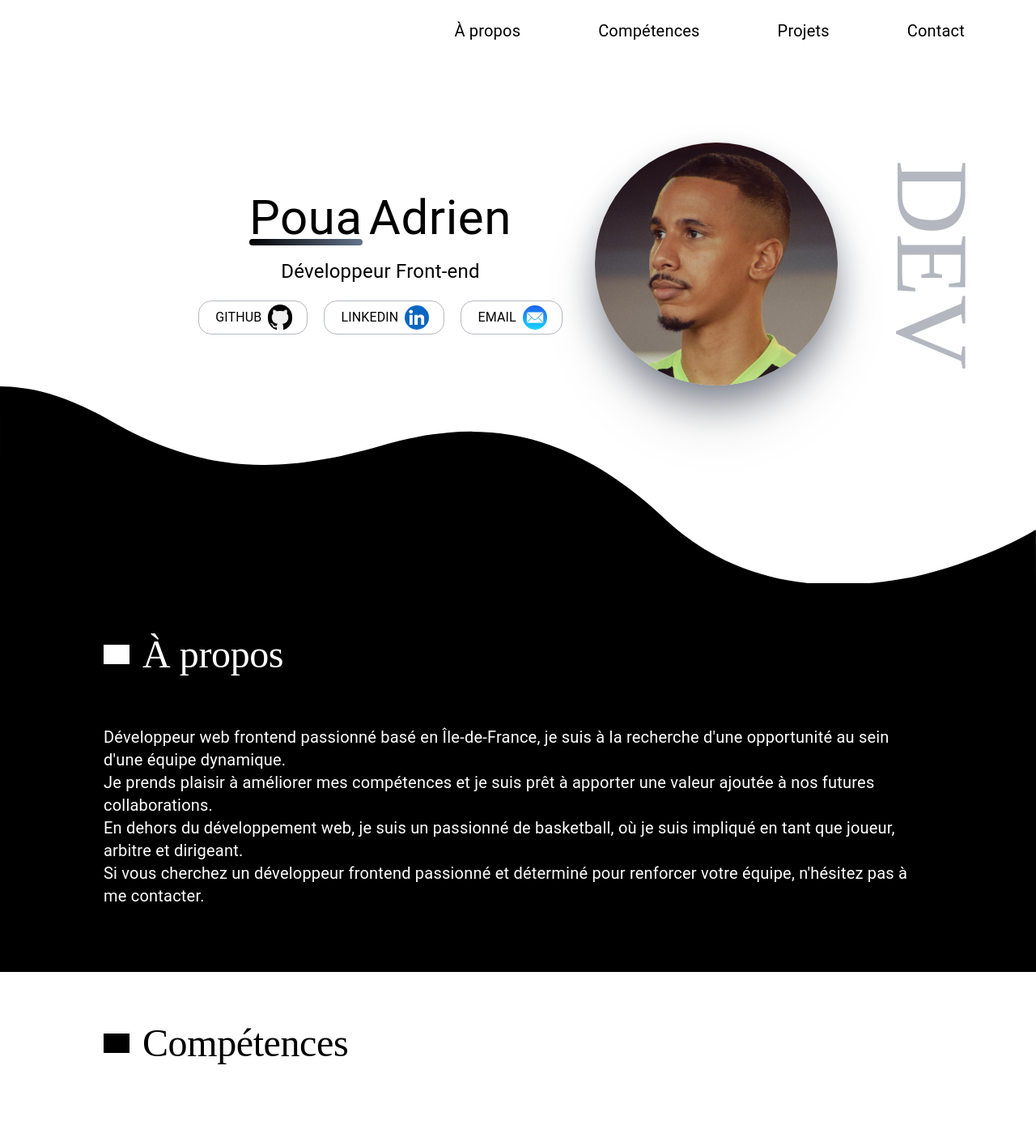
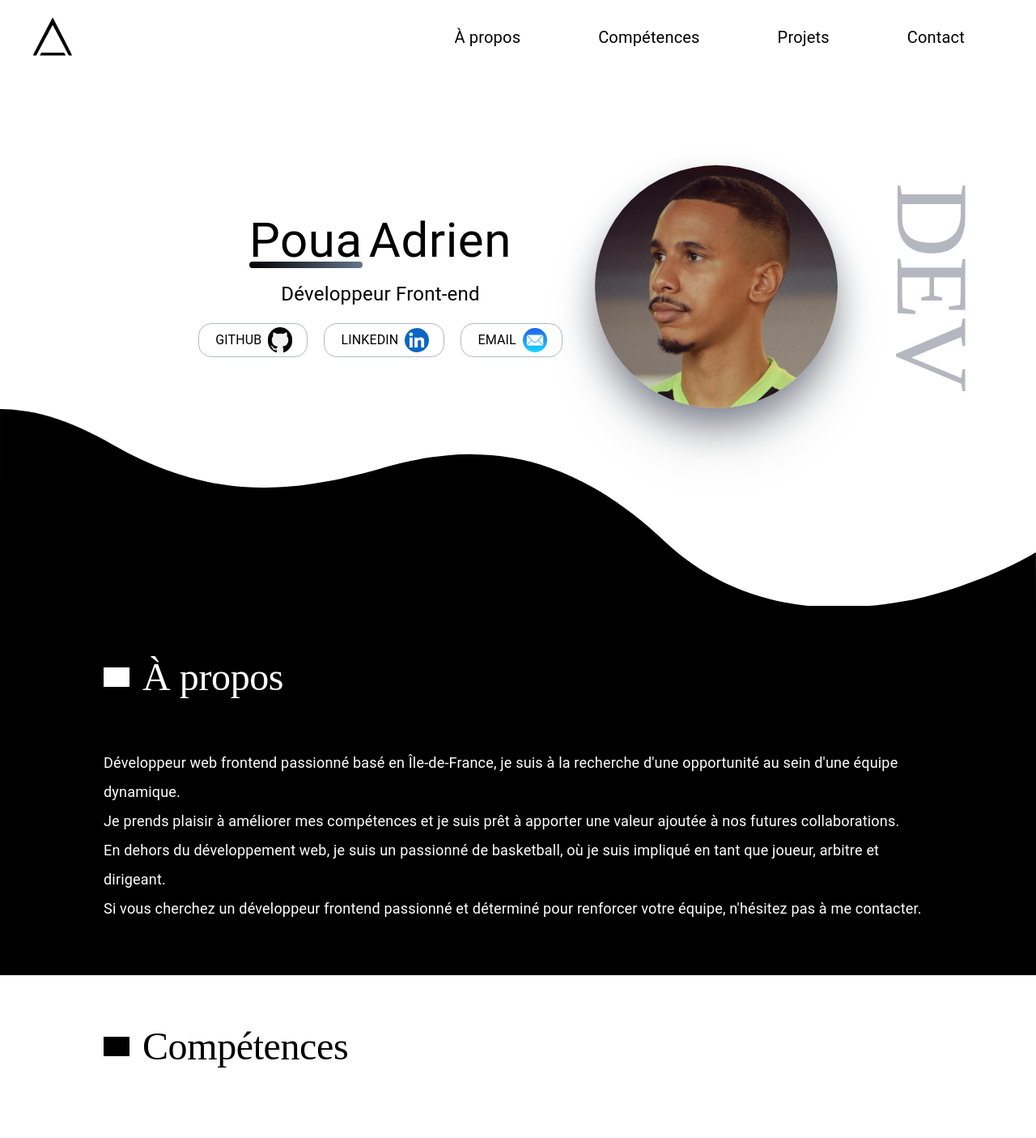
Before and after one commit to AdrienPoua/next_portfolio, a Next.js app: page / in a window 1280 px wide. Shown: the top 1405 px of the page at 81% size. Built offline with nearby package versions, Linux system fonts and the light colour scheme.

Commit message:
styles : add logo

```diff
--- a/src/components/About.tsx
+++ b/src/components/About.tsx
@@ -6,7 +6,7 @@ import { Typography } from '@mui/material';
 export default function About() {
   return (
     <Layout title="À propos" black href="about">
-      <Typography variant="body2" paragraph className="leading-8 md:text-xl">
+      <Typography variant="body2" className="leading-loose text-lg">
         Développeur web frontend passionné basé en Île-de-France, je suis à la recherche d'une opportunité au sein d'une équipe dynamique. <br />
         Je prends plaisir à améliorer mes compétences et je suis prêt à apporter une valeur ajoutée à nos futures collaborations. <br />
         En dehors du développement web, je suis un passionné de basketball, où je suis impliqué en tant que joueur, arbitre et dirigeant. <br />
--- a/src/components/DesktopNav.tsx
+++ b/src/components/DesktopNav.tsx
@@ -12,7 +12,7 @@ const CustomLink = ({ href, children }: { href: string, children: React.ReactNod
 
 export default function DesktopNav() {
   return (
-    <Box component="nav" className="mt-3 px-10 md:mb-28">
+    <Box component="nav" className="md:mb-28">
       <Box className="flex items-center justify-end gap-4">
         <CustomLink href="#about">À propos</CustomLink>
         <CustomLink href="#compétences">Compétences</CustomLink>
--- a/src/components/Header.tsx
+++ b/src/components/Header.tsx
@@ -4,12 +4,14 @@ import DesktopNav from "@/components/DesktopNav";
 import MobileNav from "@/components/MobileNav";
 import { useMediaQuery, Theme, Box } from "@mui/material";
 import useIsMobile  from "@/hooks/useMobile";
+import Logo from "@/components/Logo";
 
 
 export default function Header() {
   const isMobile = useIsMobile();
   return (
-    <Box component="header" id="back-to-top-anchor">
+    <Box component="header" id="back-to-top-anchor" className="flex justify-between mx-10 my-5">
+      <Logo />
       {isMobile ? <MobileNav /> : <DesktopNav />}
     </Box>
   );
--- /dev/null
+++ b/src/components/Logo.tsx
@@ -0,0 +1,12 @@
+import React from 'react'
+import logo from "@/public/logo.svg";
+import Image from 'next/image';
+import { Box } from '@mui/material';
+
+export default function Logo() {
+  return (
+    <Box className="aspect-square size-24 ">
+    <Image src={logo} alt="Logo" width={50} height={50} className="hover:translate-x-3 duration-300 cursor-pointer" />
+    </Box>
+  )
+}
--- a/src/components/ScrollToTop.tsx
+++ b/src/components/ScrollToTop.tsx
@@ -59,7 +59,7 @@ function ScrollTop({ children }: Readonly<{ children: React.ReactNode }>) {
 
 export default function BackToTop() {
   return (
-    <ScrollTop>
+    <ScrollTop >
       <Fab size="large" aria-label="scroll back to top" color="primary"
         className="z-40">
         <KeyboardArrowUpIcon />
```
Also changed, not shown: public/logo.svg (added).
